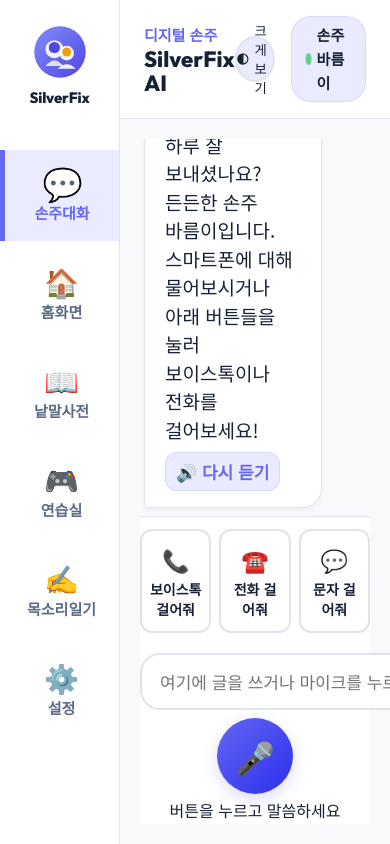
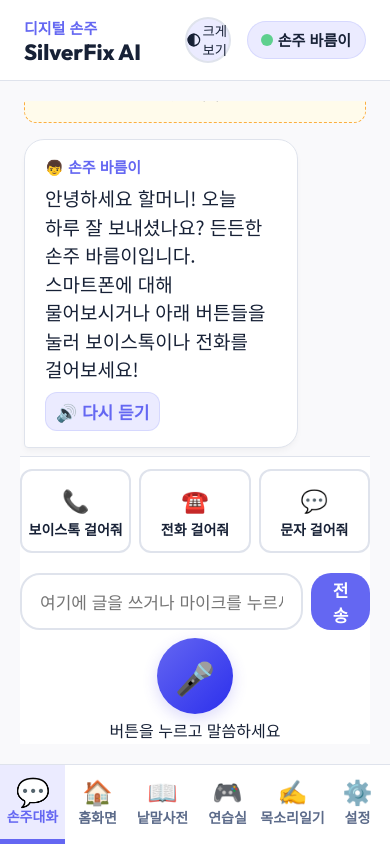
Before and after one commit to yuju1004-code/SilverfixAI, a website built with Vite: page index.html in a window 390 px wide. Built offline with nearby package versions, Linux system fonts and the light colour scheme.

Commit message:
fix: 모바일 기기(<=768px)용 하이브리드 하단 내비바 및 반응형 레이아웃 적용 (낱말사전 및 탭 영역 깨짐 방지)

```diff
--- a/styles.css
+++ b/styles.css
@@ -1622,3 +1622,73 @@
   color: #ef4444;
   animation: blinkText 1.5s infinite alternate;
 }
+
+/* --- Mobile Responsive Layout (Left Sidebar transforms into bottom navigation bar on mobile <= 768px) --- */
+@media (max-width: 768px) {
+  .app-container {
+    flex-direction: column-reverse; /* Put navigation bar at the bottom */
+  }
+
+  .app-sidebar {
+    width: 100%;
+    height: 80px;
+    flex-direction: row; /* Horizontal layout */
+    border-right: none;
+    border-top: 1.5px solid var(--border-color);
+    padding: 0;
+    gap: 0;
+    justify-content: space-around;
+    align-items: center;
+  }
+
+  body.high-contrast-mode .app-sidebar {
+    border-top: 3px solid var(--text-main);
+    border-right: none;
+  }
+
+  .sidebar-logo {
+    display: none; /* Hide logo inside mobile bottom bar */
+  }
+
+  .sidebar-menu {
+    flex-direction: row; /* Align menu items horizontally */
+    height: 100%;
+    align-items: center;
+    gap: 0;
+  }
+
+  .sidebar-menu .nav-btn {
+    flex: 1;
+    height: 100%;
+    padding: 8px 0;
+    border-left: none;
+    border-bottom: 4px solid transparent;
+    flex-direction: column;
+    gap: 4px;
+    justify-content: center;
+  }
+
+  .sidebar-menu .nav-btn:hover {
+    background: none;
+  }
+
+  .sidebar-menu .nav-btn.active {
+    background: var(--primary-light);
+    border-left: none;
+    border-bottom: 5px solid var(--primary);
+  }
+
+  body.high-contrast-mode .sidebar-menu .nav-btn.active {
+    border-bottom-width: 8px;
+    border-left: none;
+    background: var(--primary-light);
+  }
+
+  .sidebar-menu .nav-icon {
+    font-size: 24px;
+  }
+
+  .sidebar-menu .nav-label {
+    font-size: 14px;
+  }
+}
```
